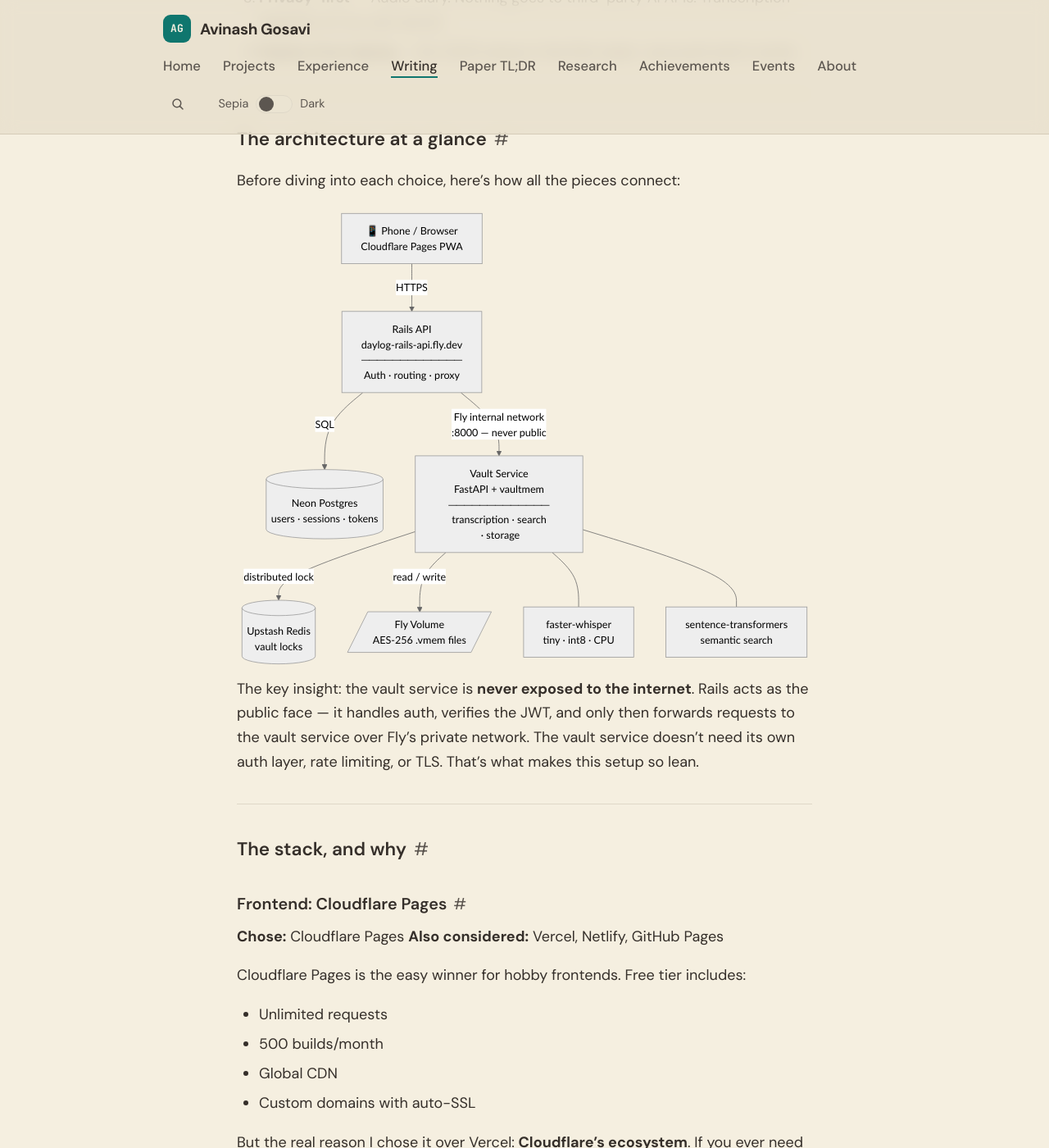
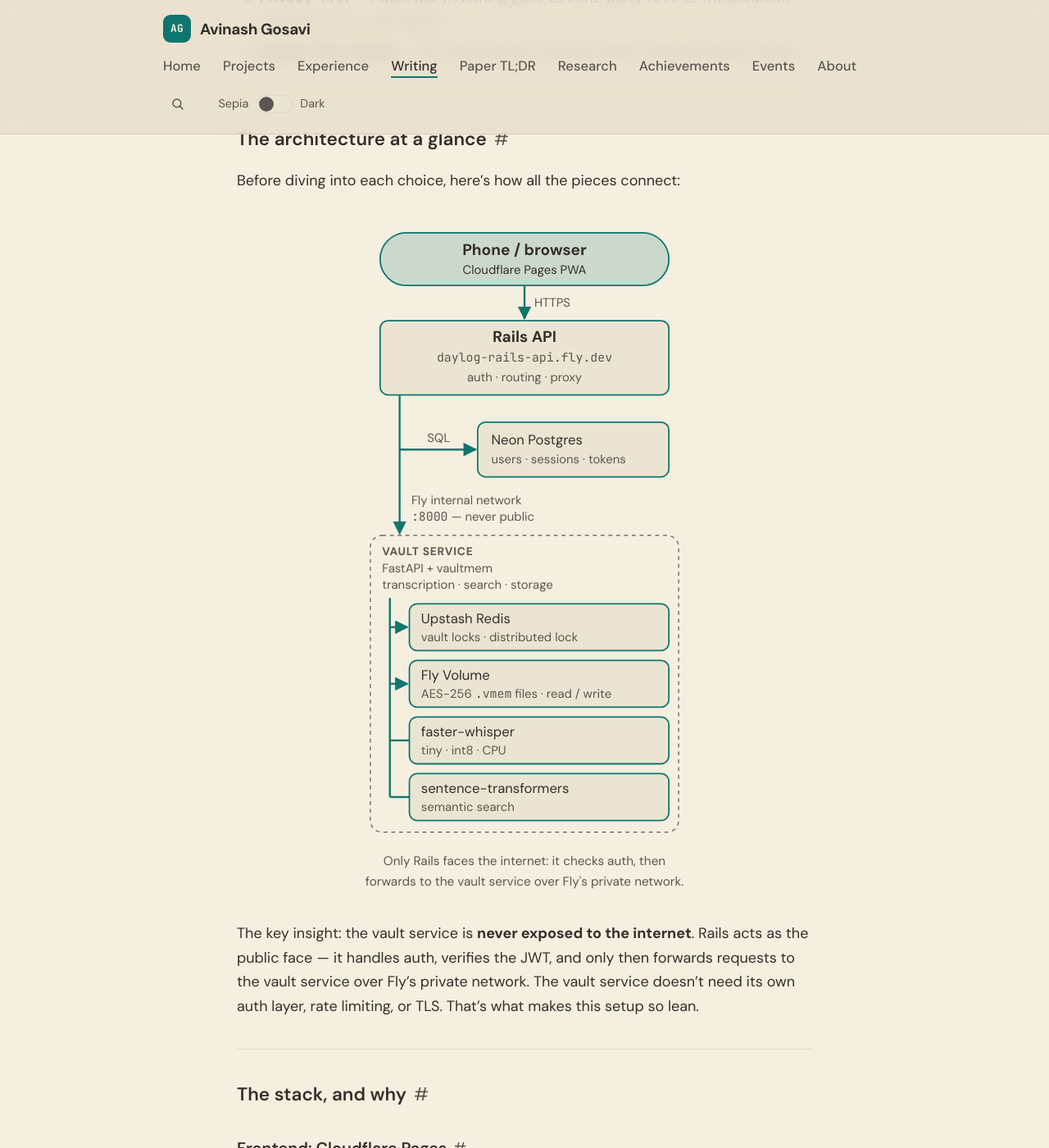
Before and after one commit to aag1091-alt/avinashgosavi.com, a Jekyll site: the page built from _posts/2026-04-12-hobby-project-stack.md, in a window 1280 px wide and 1400 px high, scrolled down 1377 px. Shown: the whole window at 82% size. Built offline with Jekyll 4.4.1, drawn with Linux system fonts in a browser that asks for light colours.

Commit message:
Hobby-stack post: theme-aware architecture diagram replaces CDN Mermaid
Co-Authored-By: Claude <noreply@anthropic.com>

```diff
--- a/_data/changelog.yml
+++ b/_data/changelog.yml
@@ -1,5 +1,9 @@
 # Public changelog shown on /changelog and (latest 3) on the homepage.
 # Newest first. desk: Writing | Design | Engineering
+- date: 2026-10-24
+  desk: Design
+  text: The hobby-stack post's architecture chart is now a theme-aware diagram that follows sepia and dark, works on phones and no longer loads a charting script from a CDN.
+  link: /post/hobby-project-stack/
 - date: 2026-10-24
   desk: Engineering
   text: The About page now carries an h-card tied to the homepage, so IndieWeb tools reading /about/ find the same name, photo and profile link.
--- /dev/null
+++ b/_includes/diagrams/daylog-stack-architecture.html
@@ -0,0 +1,60 @@
+<figure class="diagram">
+<svg viewBox="0 0 336 634" role="img" aria-labelledby="dl-stack-title dl-stack-desc" xmlns="http://www.w3.org/2000/svg">
+  <title id="dl-stack-title">daylog's hobby stack: how the pieces connect</title>
+  <desc id="dl-stack-desc">The phone or browser runs the Cloudflare Pages PWA and talks over HTTPS to the Rails API at daylog-rails-api.fly.dev, which handles auth, routing and proxying. Rails talks SQL to Neon Postgres, which holds users, sessions and tokens. Rails forwards requests to the vault service over Fly's internal network on port 8000, which is never public. The vault service, FastAPI plus vaultmem, handles transcription, search and storage. It takes a distributed lock in Upstash Redis for vault locks, reads and writes AES-256 .vmem files on a Fly Volume, and runs faster-whisper (tiny, int8, on CPU) and sentence-transformers for semantic search.</desc>
+  <defs>
+    <marker id="dl-stack-arrow" viewBox="0 0 10 10" refX="9" refY="5" markerWidth="7" markerHeight="7" orient="auto-start-reverse">
+      <path class="dg-head" d="M0 0 L10 5 L0 10 z"/>
+    </marker>
+  </defs>
+
+  <rect class="dg-pill" x="20" y="10" width="296" height="54" rx="27"/>
+  <text class="dg-strong" x="168" y="33" text-anchor="middle">Phone / browser</text>
+  <text class="dg-note dg-ink" x="168" y="52" text-anchor="middle">Cloudflare Pages PWA</text>
+  <line class="dg-line" x1="168" y1="64" x2="168" y2="98" marker-end="url(#dl-stack-arrow)"/>
+  <text class="dg-note" x="178" y="86">HTTPS</text>
+
+  <rect class="dg-box" x="20" y="100" width="296" height="76" rx="8"/>
+  <text class="dg-strong" x="168" y="122" text-anchor="middle">Rails API</text>
+  <text class="dg-note dg-mono" x="168" y="142" text-anchor="middle">daylog-rails-api.fly.dev</text>
+  <text class="dg-note" x="168" y="162" text-anchor="middle">auth · routing · proxy</text>
+
+  <line class="dg-line" x1="40" y1="176" x2="40" y2="318" marker-end="url(#dl-stack-arrow)"/>
+  <line class="dg-line" x1="40" y1="232" x2="118" y2="232" marker-end="url(#dl-stack-arrow)"/>
+  <text class="dg-note" x="80" y="224" text-anchor="middle">SQL</text>
+  <rect class="dg-box" x="120" y="204" width="196" height="56" rx="8"/>
+  <text class="dg-body" x="134" y="227">Neon Postgres</text>
+  <text class="dg-note" x="134" y="246">users · sessions · tokens</text>
+
+  <text class="dg-note" x="52" y="288">Fly internal network</text>
+  <text class="dg-note" x="52" y="305"><tspan class="dg-mono">:8000</tspan> — never public</text>
+
+  <rect class="dg-group" x="10" y="320" width="316" height="304" rx="12"/>
+  <text class="dg-label" x="22" y="340">Vault service</text>
+  <text class="dg-note" x="22" y="358">FastAPI + vaultmem</text>
+  <text class="dg-note" x="22" y="375">transcription · search · storage</text>
+
+  <line class="dg-line" x1="30" y1="384" x2="30" y2="588"/>
+  <line class="dg-line" x1="30" y1="414" x2="48" y2="414" marker-end="url(#dl-stack-arrow)"/>
+  <line class="dg-line" x1="30" y1="472" x2="48" y2="472" marker-end="url(#dl-stack-arrow)"/>
+  <line class="dg-line" x1="30" y1="530" x2="50" y2="530"/>
+  <line class="dg-line" x1="30" y1="588" x2="50" y2="588"/>
+
+  <rect class="dg-box" x="50" y="390" width="266" height="48" rx="8"/>
+  <text class="dg-body" x="62" y="410">Upstash Redis</text>
+  <text class="dg-note" x="62" y="428">vault locks · distributed lock</text>
+
+  <rect class="dg-box" x="50" y="448" width="266" height="48" rx="8"/>
+  <text class="dg-body" x="62" y="468">Fly Volume</text>
+  <text class="dg-note" x="62" y="486">AES-256 <tspan class="dg-mono">.vmem</tspan> files · read / write</text>
+
+  <rect class="dg-box" x="50" y="506" width="266" height="48" rx="8"/>
+  <text class="dg-body" x="62" y="526">faster-whisper</text>
+  <text class="dg-note" x="62" y="544">tiny · int8 · CPU</text>
+
+  <rect class="dg-box" x="50" y="564" width="266" height="48" rx="8"/>
+  <text class="dg-body" x="62" y="584">sentence-transformers</text>
+  <text class="dg-note" x="62" y="602">semantic search</text>
+</svg>
+<figcaption>Only Rails faces the internet: it checks auth, then forwards to the vault service over Fly's private network.</figcaption>
+</figure>
--- a/_posts/2026-04-12-hobby-project-stack.md
+++ b/_posts/2026-04-12-hobby-project-stack.md
@@ -31,25 +31,7 @@ Before comparing services, the constraints matter:
 
 Before diving into each choice, here's how all the pieces connect:
 
-<div class="mermaid">
-graph TD
-    Phone["📱 Phone / Browser\nCloudflare Pages PWA"]
-    Rails["Rails API\ndaylog-rails-api.fly.dev\n─────────────\nAuth · routing · proxy"]
-    Postgres[("Neon Postgres\nusers · sessions · tokens")]
-    Vault["Vault Service\nFastAPI + vaultmem\n─────────────\ntranscription · search · storage"]
-    Redis[("Upstash Redis\nvault locks")]
-    Volume[/"Fly Volume\nAES-256 .vmem files"/]
-    Whisper["faster-whisper\ntiny · int8 · CPU"]
-    Embed["sentence-transformers\nsemantic search"]
-
-    Phone -->|"HTTPS"| Rails
-    Rails -->|"SQL"| Postgres
-    Rails -->|"Fly internal network\n:8000 — never public"| Vault
-    Vault -->|"distributed lock"| Redis
-    Vault -->|"read / write"| Volume
-    Vault --- Whisper
-    Vault --- Embed
-</div>
+{% include diagrams/daylog-stack-architecture.html %}
 
 The key insight: the vault service is **never exposed to the internet**. Rails acts as the public face — it handles auth, verifies the JWT, and only then forwards requests to the vault service over Fly's private network. The vault service doesn't need its own auth layer, rate limiting, or TLS. That's what makes this setup so lean.
 
@@ -247,8 +229,3 @@ I'm putting the finishing touches on a proper demo — the full flow of opening
 If you want to see what a privacy-first, AI-powered personal knowledge tool looks like when it costs nothing to run — keep an eye out. Demo coming soon.
 
 *vaultmem is on PyPI. daylog is coming.*
-
-<script type="module">
-  import mermaid from 'https://cdn.jsdelivr.net/npm/mermaid@11/dist/mermaid.esm.min.mjs';
-  mermaid.initialize({ startOnLoad: true, theme: 'neutral' });
-</script>
--- a/assets/css/style.css
+++ b/assets/css/style.css
@@ -1116,21 +1116,6 @@ input:focus-visible {
 .post-content pre code {
   padding: 0;
   background: none;
-}
-
-/* Mermaid diagrams (rendered by a CDN script in the post). Until the script runs — or
-   if it can't load — the raw diagram source shows; keep it a tidy, sideways-scrolling
-   code box instead of long lines that push the page wider than a phone. */
-.post-content .mermaid { max-width: 100%; overflow-x: auto; }
-.post-content .mermaid:not([data-processed]) {
-  margin: 1rem 0;
-  padding: 1rem 1.25rem;
-  background: var(--code-bg);
-  border-radius: 8px;
-  white-space: pre;
-  font-family: var(--font-mono);
-  font-size: 0.8rem;
-  line-height: 1.5;
 }
 
 /* Rouge theme – light background (every token ≥4.5:1 on the sepia and white --code-bg; CI browser check measures it) */
```
